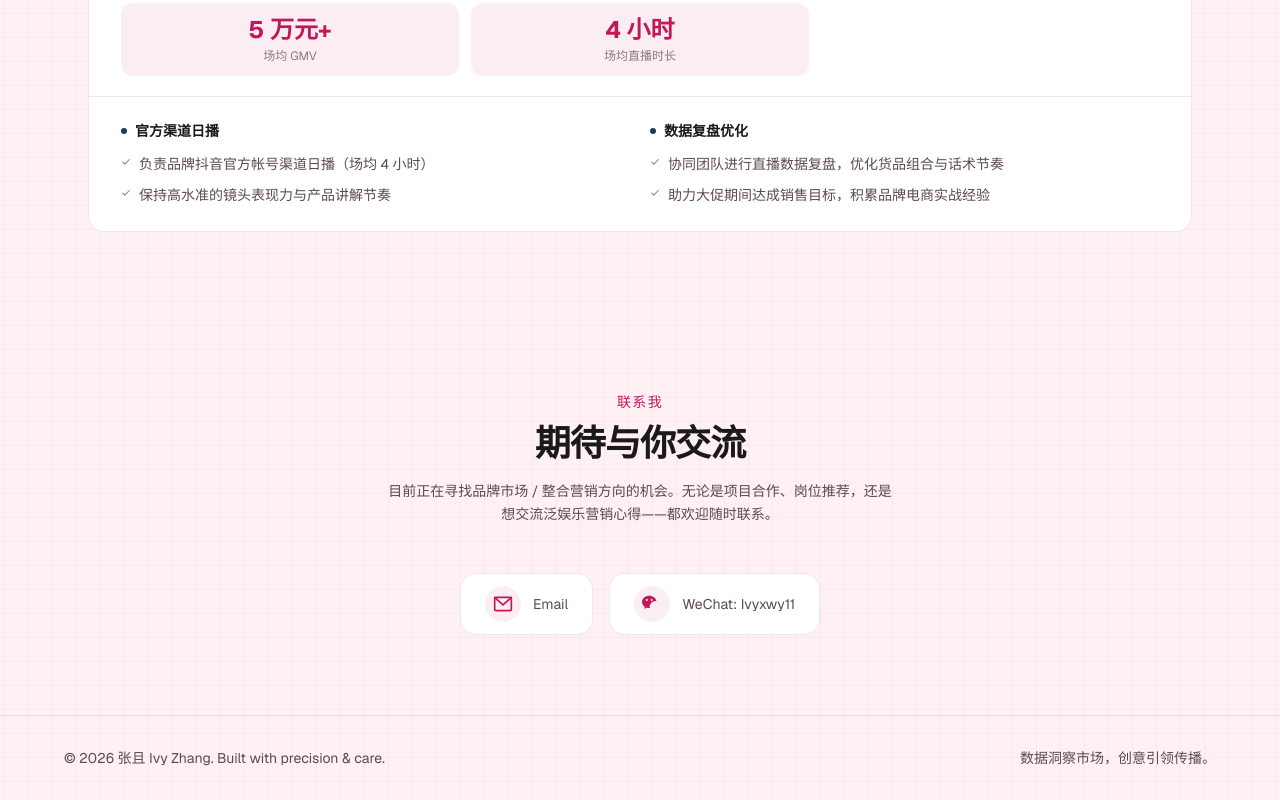
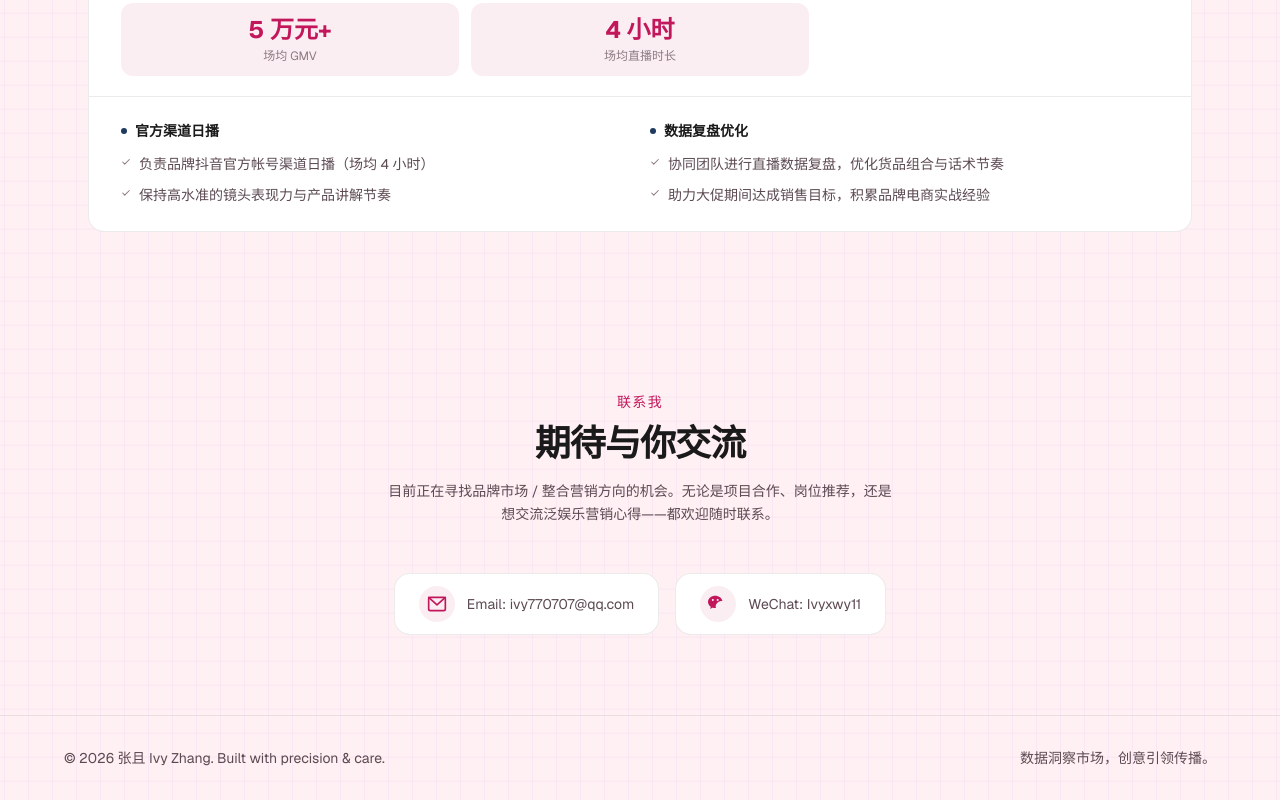
Before and after one commit to kleef368-builder/ivy-portfolio, a Next.js app: page / in a window 1280 px wide. Shown: the part 6415-7215 px from the top of the page. Built offline with nearby package versions, Linux system fonts and the light colour scheme.

Commit message:
fix: 联系区域 Email 后显示完整邮箱地址 ivy770707@qq.com

```diff
--- a/src/components/Contact.tsx
+++ b/src/components/Contact.tsx
@@ -63,7 +63,7 @@ export default function Contact() {
       >
         {socials.map((social) => (
           <div key={social.label}>
-            {social.copyText ? (
+            {social.copyText && social.href === "#" ? (
               <button
                 onClick={() => handleSocialClick(social)}
                 className="w-full sm:w-auto inline-flex items-center justify-center gap-3 px-5 sm:px-6 py-3 card-hover text-muted hover:text-foreground transition-colors group cursor-pointer"
@@ -77,6 +77,16 @@ export default function Contact() {
                     : `${social.label}: ${social.copyText}`}
                 </span>
               </button>
+            ) : social.copyText ? (
+              <a
+                href={social.href}
+                className="w-full sm:w-auto inline-flex items-center justify-center gap-3 px-5 sm:px-6 py-3 card-hover text-muted hover:text-foreground transition-colors group"
+              >
+                <span className="w-9 h-9 rounded-full bg-accent-light flex items-center justify-center text-accent">
+                  {iconMap[social.icon]}
+                </span>
+                <span className="text-sm">{social.label}: {social.copyText}</span>
+              </a>
             ) : (
               <a
                 href={social.href}
--- a/src/data/portfolioData.ts
+++ b/src/data/portfolioData.ts
@@ -381,6 +381,7 @@ export const socials = [
     label: "Email",
     href: "mailto:ivy770707@qq.com",
     icon: "email",
+    copyText: "ivy770707@qq.com",
   },
   {
     label: "WeChat",
```
